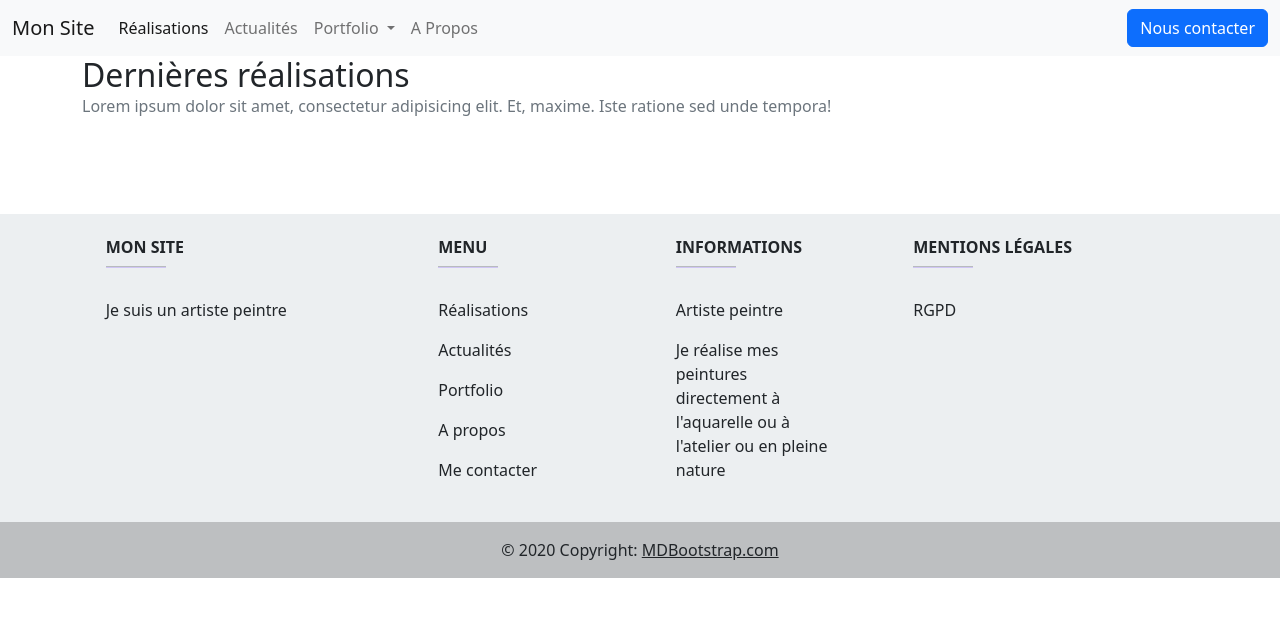
After one commit to Mohamedecorot/formation_symfony, a Symfony app: template 02- Site peinture/templates/peinture/realisations.html.twig in a window 1280 px wide. The commit adds this page. Shown: the top 617 px of the page. Run offline with Twig, Linux system fonts and the light colour scheme; the template is opened without the code that fills it, so the values that code supplies are empty; some libraries are stand-ins or nearby versions.

Commit message:
Formation Symfony : 02- Site peinture : 05- Pagination avec KnpPaginatorBundle

```diff
--- a/02- Site peinture/src/Controller/HomeController.php
+++ b/02- Site peinture/src/Controller/HomeController.php
@@ -10,7 +10,7 @@ use Symfony\Component\Routing\Annotation\Route;
 
 class HomeController extends AbstractController
 {
-    #[Route('/', name: 'app_home')]
+    #[Route('/', name: 'home')]
     public function index(PeintureRepository $peintureRepository, BlogpostRepository $blogposteRepository): Response
     {
         return $this->render('home/index.html.twig', [
--- a/02- Site peinture/templates/base/footer.html.twig
+++ b/02- Site peinture/templates/base/footer.html.twig
@@ -22,19 +22,19 @@
           <h6 class="text-uppercase fw-bold">Menu</h6>
           <hr class="mb-4 mt-0 d-inline-block mx-auto" style="width: 60px; background-color: #7c4dff; height: 2px" />
           <p>
-            <a href="#!" class="text-dark">Réalisations</a>
+            <a href="{{ path('realisations')}}" class="text-dark text-decoration-none">Réalisations</a>
           </p>
           <p>
-            <a href="#!" class="text-dark">Actualités</a>
+            <a href="{{ path('actualites')}}" class="text-dark text-decoration-none">Actualités</a>
           </p>
           <p>
-            <a href="#!" class="text-dark">Portfolio</a>
+            <a href="#!" class="text-dark text-decoration-none">Portfolio</a>
           </p>
           <p>
-            <a href="#!" class="text-dark">A propos</a>
+            <a href="#!" class="text-dark text-decoration-none">A propos</a>
           </p>
           <p>
-            <a href="#!" class="text-dark">Me contacter</a>
+            <a href="#!" class="text-dark text-decoration-none">Me contacter</a>
           </p>
         </div>
         <!-- Grid column -->
@@ -45,10 +45,10 @@
           <h6 class="text-uppercase fw-bold">Informations</h6>
           <hr class="mb-4 mt-0 d-inline-block mx-auto" style="width: 60px; background-color: #7c4dff; height: 2px" />
           <p>
-            <a href="#!" class="text-dark">Artiste peintre</a>
+            <a href="#!" class="text-dark text-decoration-none">Artiste peintre</a>
           </p>
           <p>
-            <a href="#!" class="text-dark">Je réalise mes peintures directement à l'aquarelle ou à l'atelier ou en
+            <a href="#!" class="text-dark text-decoration-none">Je réalise mes peintures directement à l'aquarelle ou à l'atelier ou en
               pleine nature</a>
           </p>
         </div>
@@ -60,7 +60,7 @@
           <h6 class="text-uppercase fw-bold">Mentions légales</h6>
           <hr class="mb-4 mt-0 d-inline-block mx-auto" style="width: 60px; background-color: #7c4dff; height: 2px" />
           <p>
-            <a href="#!" class="text-dark">RGPD</a>
+            <a href="#!" class="text-dark text-decoration-none">RGPD</a>
           </p>
         </div>
         <!-- Grid column -->
--- a/02- Site peinture/templates/base/nav.html.twig
+++ b/02- Site peinture/templates/base/nav.html.twig
@@ -1,16 +1,16 @@
 <nav class="navbar navbar-expand-lg bg-light">
   <div class="container-fluid">
-    <a class="navbar-brand" href="#">Mon Site</a>
+    <a class="navbar-brand" href="{{ path('home')}}">Mon Site</a>
     <button class="navbar-toggler" type="button" data-bs-toggle="collapse" data-bs-target="#navbarSupportedContent" aria-controls="navbarSupportedContent" aria-expanded="false" aria-label="Toggle navigation">
       <span class="navbar-toggler-icon"></span>
     </button>
     <div class="collapse navbar-collapse" id="navbarSupportedContent">
       <ul class="navbar-nav me-auto mb-2 mb-lg-0">
         <li class="nav-item">
-          <a class="nav-link active" aria-current="page" href="#">Réalisations</a>
+          <a class="nav-link active" aria-current="page" href="{{ path('realisations')}}">Réalisations</a>
         </li>
         <li class="nav-item">
-          <a class="nav-link" href="#">Actualités</a>
+          <a class="nav-link" href="{{ path('actualites')}}">Actualités</a>
         </li>
         <li class="nav-item dropdown">
           <a class="nav-link dropdown-toggle" href="#" id="navbarDropdown" role="button" data-bs-toggle="dropdown" aria-expanded="false">
--- /dev/null
+++ b/02- Site peinture/templates/peinture/realisations.html.twig
@@ -0,0 +1,48 @@
+{% extends 'base.html.twig' %}
+
+{% block title %}Réalisations{% endblock %}
+
+{% block body %}
+    <section class="pt-7 pt-md-10">
+        <div class="container">
+            <div class="row">
+                <div class="col-12">
+                    <h2 class="mb-0">
+                        Dernières réalisations
+                    </h2>
+                    <p class="mb-5 text-muted">
+                        Lorem ipsum dolor sit amet, consectetur adipisicing elit. Et, maxime. Iste ratione sed unde tempora!
+                    </p>
+                </div>
+
+                {% for peinture in peintures %}
+                    <div class="col-12 col-md-6 d-flex mb-4">
+                        <div class="card mb-6 shadow-light-lg lift lift-lg">
+                            <a href="" class="card-img-top text-decoration-none">
+                                <img src="{{ asset(peinture.file) }}" alt="" class="card-img-top">
+                            </a>
+                            <a href="" class="card-body text-decoration-none">
+                                <h3>
+                                    {{ peinture.nom }}
+                                </h3>
+                                <p class="mb-0 text-muted">
+                                    {{ peinture.description|u.truncate(200, '...', false) }}
+                                </p>
+                            </a>
+                            <a href="" class="cart-meta mt-auto text-decoration-none">
+                                <hr class="card-meta-divider">
+                                <p class="h6 text-uppercase text-muted mb-0 ms-auto">
+                                    <time>Ajoutée le {{ peinture.createdAt|date('d/m/Y') }}</time>
+                                </p>
+                            </a>
+                        </div>
+                    </div>
+                {% endfor %}
+                <div class="d-flex justify-content-center">
+                    {% do peintures.setPageRange(2) %}
+                    {{ knp_pagination_render(peintures, 'base/pagination.html.twig') }}
+                </div>
+            </div>
+        </div>
+    </section>
+{% endblock %}
```
Also changed, not shown: 02- Site peinture/src/Controller/BlogpostController.php (added, +33 -0 lines), 02- Site peinture/src/Controller/PeintureController.php (added, +29 -0 lines), 02- Site peinture/templates/base/pagination.html.twig (added, +84 -0 lines), 02- Site peinture/templates/blogpost/actualites.html.twig (added, +45 -0 lines).
